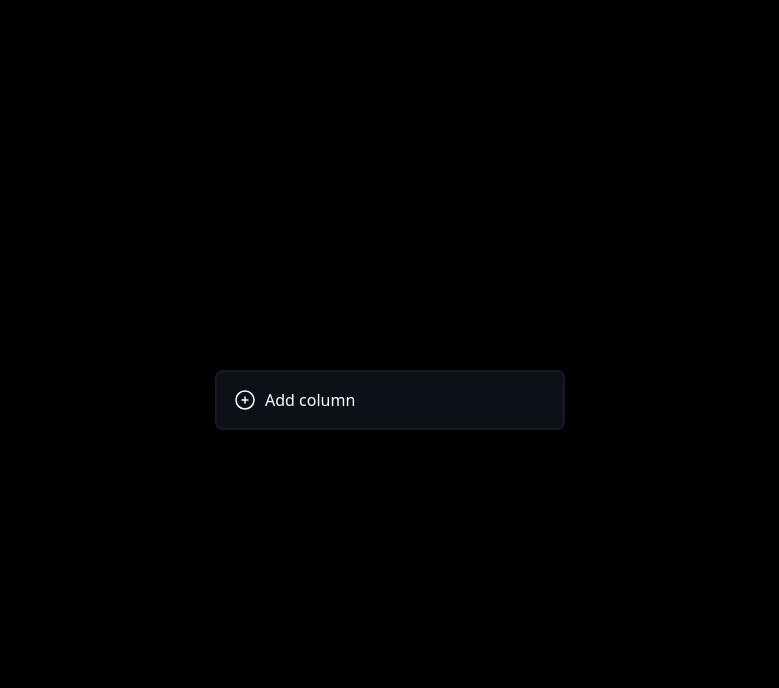
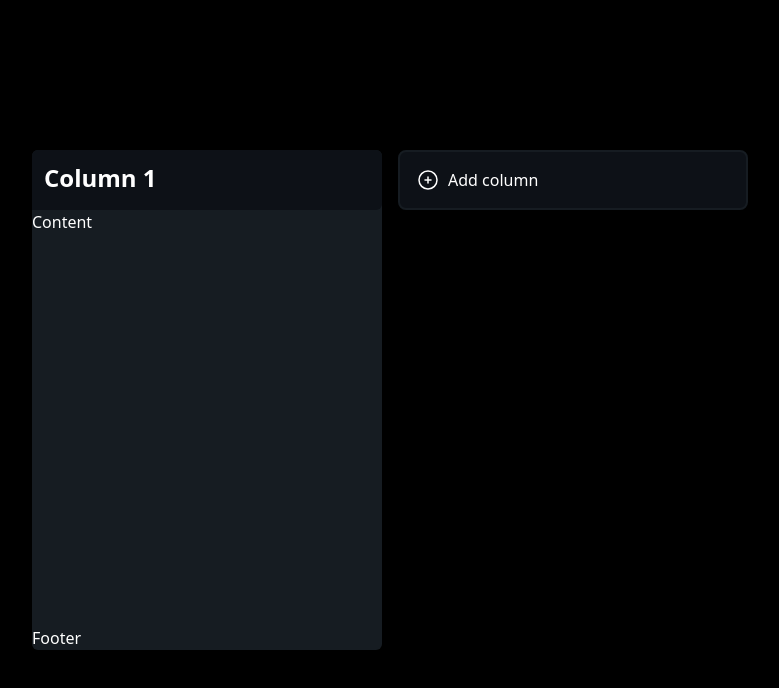
Before and after one commit to DevShasa/kanban, a React (Vite) app: page / in a window 1280 px wide. Both pictures are taken after a click on the button "Add column". Shown: the top 688 px of the page, without its empty margins (250-1029 px from the left). Built offline with nearby package versions, Linux system fonts and the light colour scheme.

Commit message:
Kanban taking shape

```diff
--- /dev/null
+++ b/src/components/ColumnContainer.tsx
@@ -0,0 +1,32 @@
+import { type Column, type Id, type Task } from "../types";
+
+
+interface Props{
+    column: Column;
+    // tasks: Task[];
+    // deleteColumn: (id: Id) => void;
+    // updateColumn: (id: Id, title: string) => void;
+    // createTask: (columnId: Id) => void;
+    // deleteTask: (id: Id) => void;
+    // updateTask: (id:Id, content:string) => void;
+}
+
+const ColumnContainer = (props:Props) => {
+
+    const {column} = props
+  return (
+    <div className={`bg-columnBackgroundColor w-[350px] h-[500px] max-h-[500px] rounded-md flex flex-col`}>
+        <div className={`bg-mainBacgroundcolor text-2xl h-[60px] cursor-grab rounded-md rounded-bl-none p-3 font-bold border-columnBackgroundColor`}>
+            {column.title}
+        </div>
+        <div className={`flex grow`}>
+            Content
+        </div>
+        <div>
+            Footer
+        </div>
+    </div>
+  )
+}
+
+export default ColumnContainer
--- a/src/components/KanbanBoard.tsx
+++ b/src/components/KanbanBoard.tsx
@@ -1,6 +1,7 @@
 import PlusIcon from "../icons/PlusIcon";
 import { useState } from "react";
 import { type Column, type Id, type Task } from "../types";
+import ColumnContainer from "./ColumnContainer";
 
 const KanbanBoard = () => {
 	const [columns, setColumns] = useState<Column[]>([]);
@@ -64,7 +65,10 @@ const KanbanBoard = () => {
 		<div
 			className={`m-auto flex min-h-screen w-full items-center overflow-x-auto overflow-y-hidden px-[40px]`}
 		>
-			<div className={`m-auto`}>
+			<div className={`m-auto flex gap-4`}>
+                <div className="flex gap-4">
+                    {columns.map(c=>(<ColumnContainer column={c}/>))}
+                </div>
 				<button
 					className={`h-[60px] w-[350px] min-w-[350px] cursor-pointer rounded-lg bg-mainBacgroundcolor border-2 border-columnBackgroundColor p-4 ring-rose-500 hover:ring-2 flex gap-2`}
 					onClick={() => {
```
